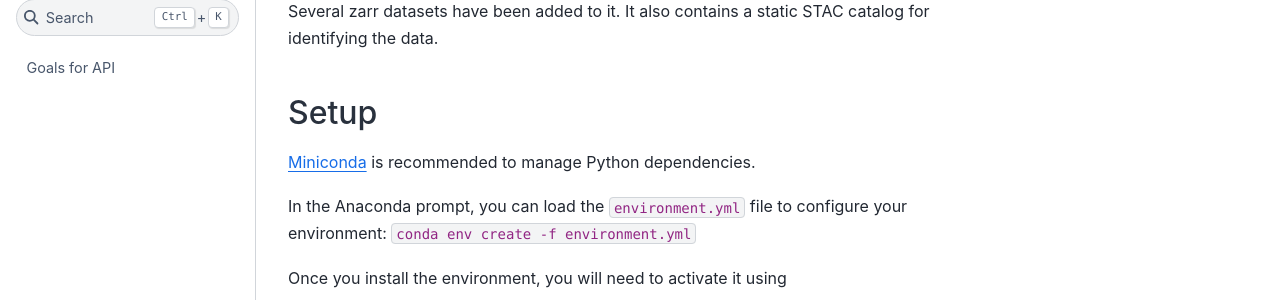
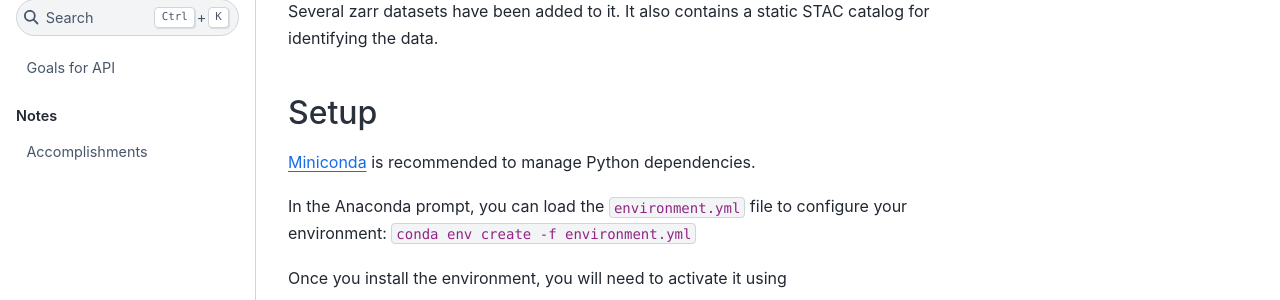
Before and after one commit to asascience-open/restful-grids, a Jupyter Book: the page built from README.md, in a window 1280 px wide. Shown: the part 287-587 px from the top of the page. Built offline with Jupyter Book 1.0.4 settings and Sphinx 7.4.7 and the Sphinx Book theme 1.1.4, drawn with Linux system fonts in a browser that asks for light colours.

Commit message:
Add notes to toc

```diff
--- a/_toc.yml
+++ b/_toc.yml
@@ -1,6 +1,9 @@
 format: jb-book
 root: project-overview
 parts:
+- caption: Notes
+  chapters:
+    - glob: notes/*
 - caption: PyGEO API
   chapters:
     - glob: pygeoapi/*
```
